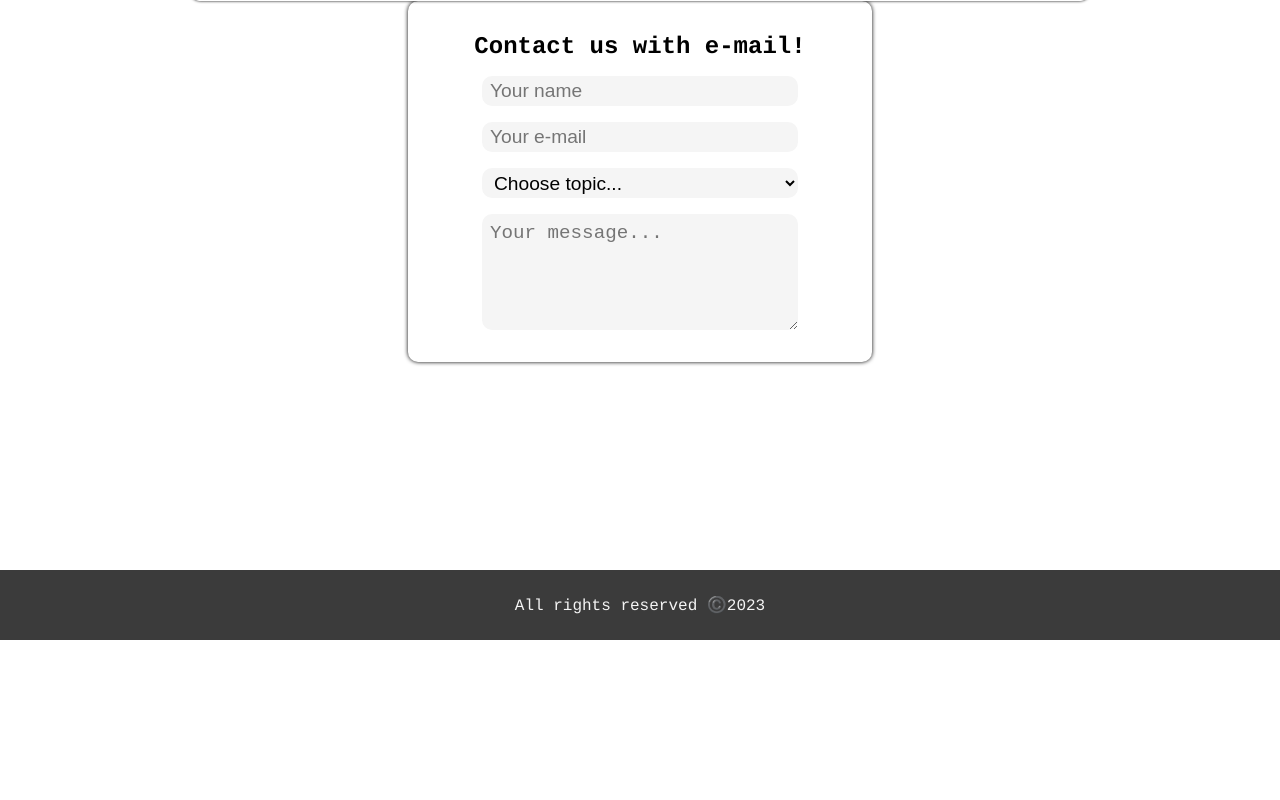
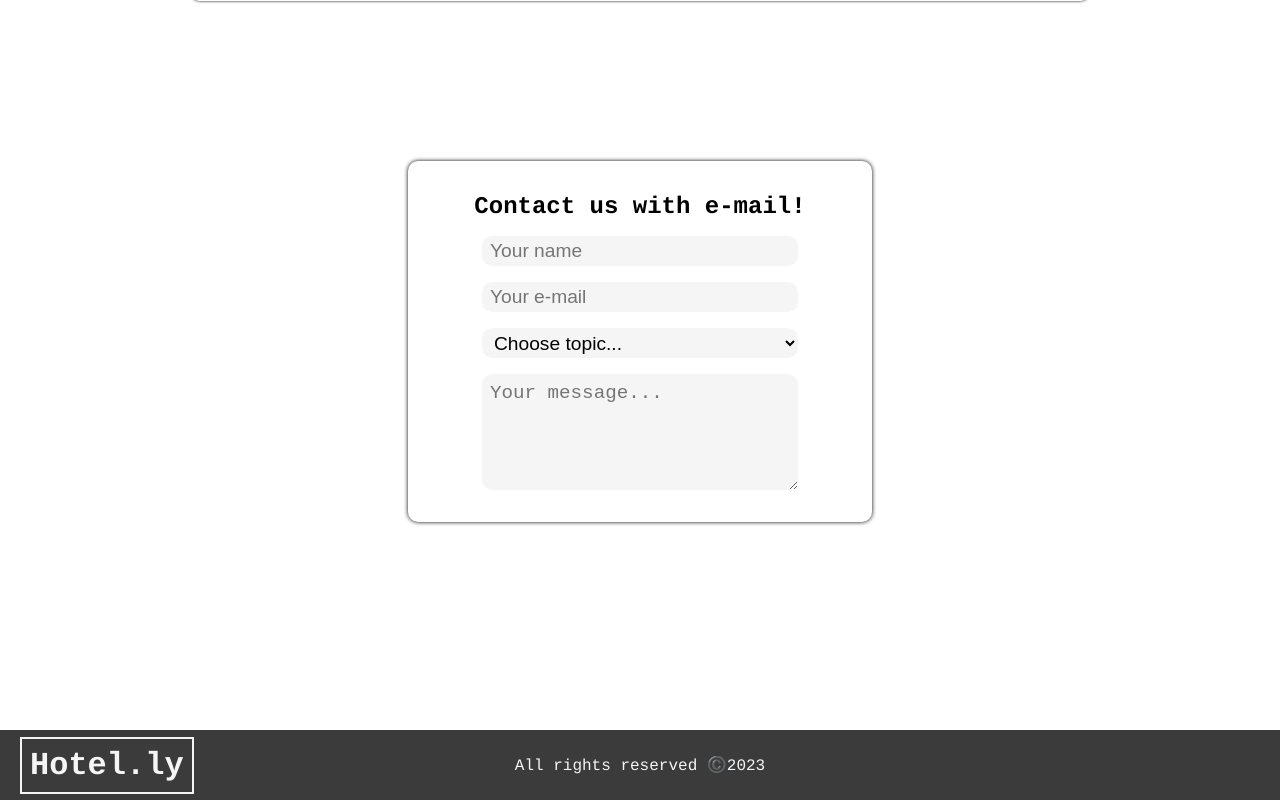
Before and after one commit to ItsMeCineQ/hotel_web_react_v2, a React (Create React App) app: page / in a window 1280 px wide. Shown: the part 5107-5907 px from the top of the page. Before the commit the page ends 5747 px from the top, so only its background shows below. Built offline with nearby package versions, Linux system fonts and the light colour scheme.

Commit message:
Added logo to the footer
After clicking logo in the footer the page scrolls to the top

```diff
--- a/src/components/footer.js
+++ b/src/components/footer.js
@@ -1,8 +1,16 @@
 import '../css/footer.css'
 
 export default function Footer() {
+
+    const scrollToNav = () => {
+        window.scrollTo({
+            top: 0,
+            behavior: 'smooth',
+        });
+    }
     return(
         <footer>
+            <h2 className="footer--logo" onClick={scrollToNav}>Hotel.ly</h2>
             <p>All rights reserved ©️2023</p>
         </footer>
     )
--- a/src/css/footer.css
+++ b/src/css/footer.css
@@ -2,8 +2,19 @@ footer{
     display: flex;
     justify-content: center;
     align-items: center;
+    position: relative;
     background-color: var(--color-logo);
     color: var(--color-light);
     height: 70px;
     margin-top: 3rem;
   }
+
+  .footer--logo{
+    position: absolute;
+    left: 20px;
+    font-size: 2rem;
+    user-select: none;
+    color: var(--color-light);
+    border: 2px solid var(--color-light);
+    padding: 0.5rem;
+  }
--- a/src/css/reviews.css
+++ b/src/css/reviews.css
@@ -6,6 +6,7 @@
     display: flex;
     align-items: center;
     flex-direction: column;
+    margin-bottom: 10rem;
     border-radius: 10px;
     box-shadow: 0 0 3px black;
     gap: 2rem;
```
